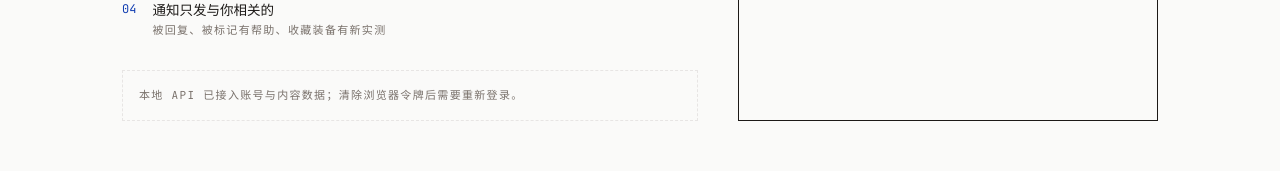
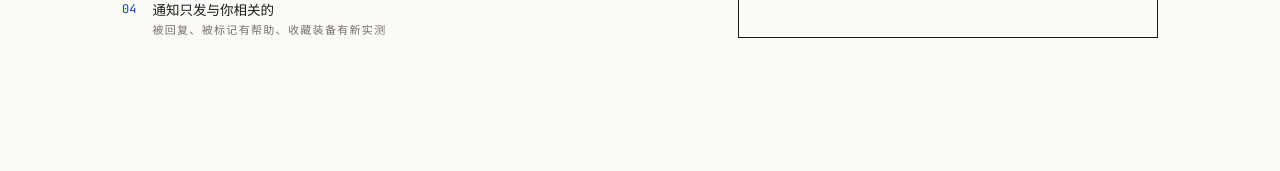
Before and after one commit to keanuCN/youpu, a Next.js app in the folder apps/web/: page /auth in a window 1280 px wide. Shown: the part 537-708 px from the top of the page. Built offline with nearby package versions, Linux system fonts and the light colour scheme; no server answers.

Commit message:
fix(auth): remove local API notice

```diff
--- a/apps/web/src/app/auth/auth-client.tsx
+++ b/apps/web/src/app/auth/auth-client.tsx
@@ -187,9 +187,6 @@ export default function AuthPage() {
           ))}
         </ul>
 
-        <p className="mono-label mt-8 border border-dashed border-border p-4 leading-relaxed">
-          本地 API 已接入账号与内容数据；清除浏览器令牌后需要重新登录。
-        </p>
       </div>
 
       <div className="border border-foreground">
```
